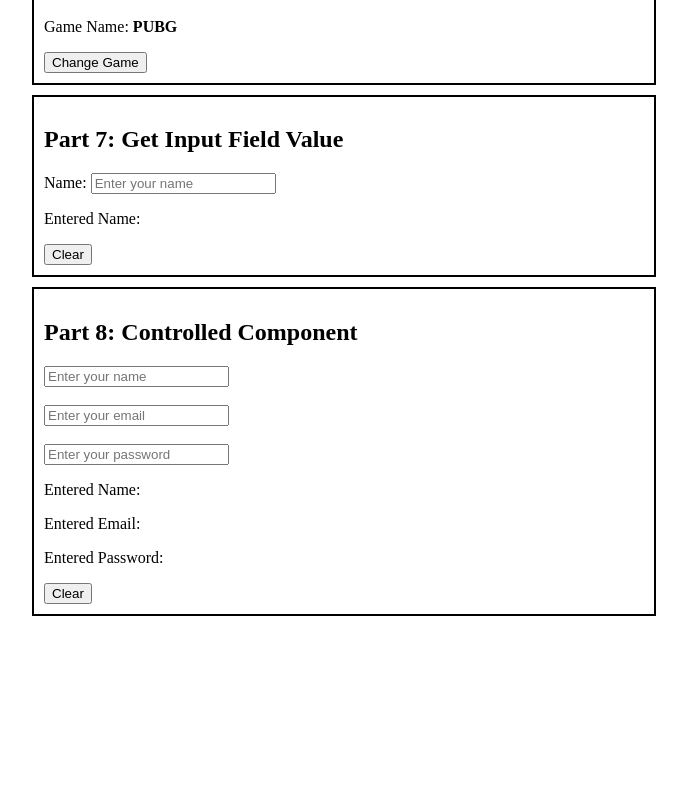
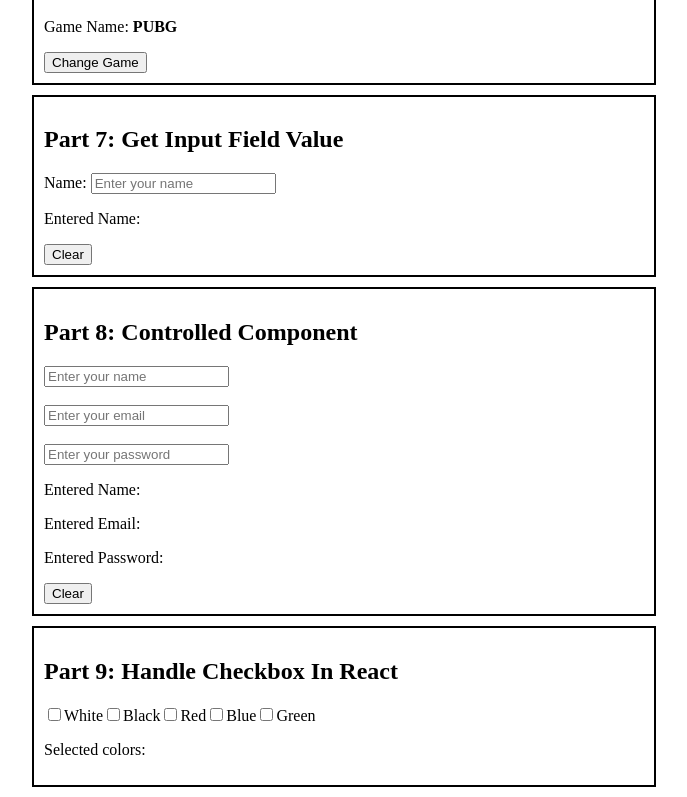
Before and after one commit to SudiptoRahaOfficial/Learning-React-JS, a React (Vite) app: page / in a window 1280 px wide. Shown: the part 2637-3434 px from the top of the page, without its empty margins (296-983 px from the left). Before the commit the page ends 3263 px from the top, so only its background shows below. Built offline with nearby package versions, Linux system fonts and the light colour scheme.

Commit message:
9 - handeling checkboxes in react

```diff
--- /dev/null
+++ b/src/9. handle checkbox/Checkbox.jsx
@@ -0,0 +1,43 @@
+import React from 'react'
+import { useState } from 'react'
+
+function Checkbox() {
+	const [colors, setColors] = useState([])
+
+	function handleChange(event) {
+		const { value, checked } = event.target
+
+		if (checked) {
+			setColors([...colors, value])
+		} else {
+			setColors(colors.filter(color => color !== value))
+		}
+	}
+
+	return (
+		<div>
+			<h2>Part 9: Handle Checkbox In React</h2>
+
+			<p>
+				<input onChange={handleChange} type='checkbox' id='white' value='white' />
+				<label htmlFor='white'>White</label>
+
+				<input onChange={handleChange} type='checkbox' id='black' value='black' />
+				<label htmlFor='black'>Black</label>
+
+				<input onChange={handleChange} type='checkbox' id='red' value='red' />
+				<label htmlFor='red'>Red</label>
+
+				<input onChange={handleChange} type='checkbox' id='blue' value='blue' />
+				<label htmlFor='blue'>Blue</label>
+
+				<input onChange={handleChange} type='checkbox' id='green' value='green' />
+				<label htmlFor='green'>Green</label>
+			</p>
+
+			<p>Selected colors: {colors.join(', ')}</p>
+		</div>
+	)
+}
+
+export default Checkbox
--- a/src/App.jsx
+++ b/src/App.jsx
@@ -10,6 +10,7 @@ import Props from './6. props in react/Props'
 import Wrapper from './6. props in react/Wrapper'
 import Input from './7. get input value/Input'
 import InputControlled from './8. controlled component/InputControlled'
+import Checkbox from './9. handle checkbox/Checkbox'
 
 function App() {
 
@@ -25,6 +26,7 @@ function App() {
 			<Wrapper><Props /></Wrapper>
 			<Wrapper><Input /></Wrapper>
 			<Wrapper><InputControlled /></Wrapper>
+			<Wrapper><Checkbox /></Wrapper>
 		</>
 	)
 }
```
